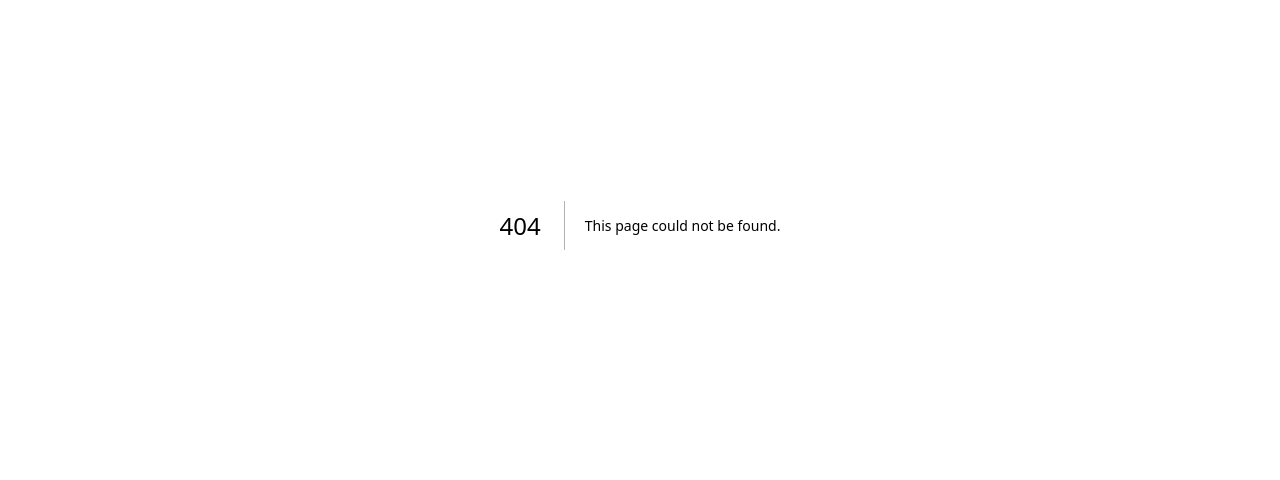
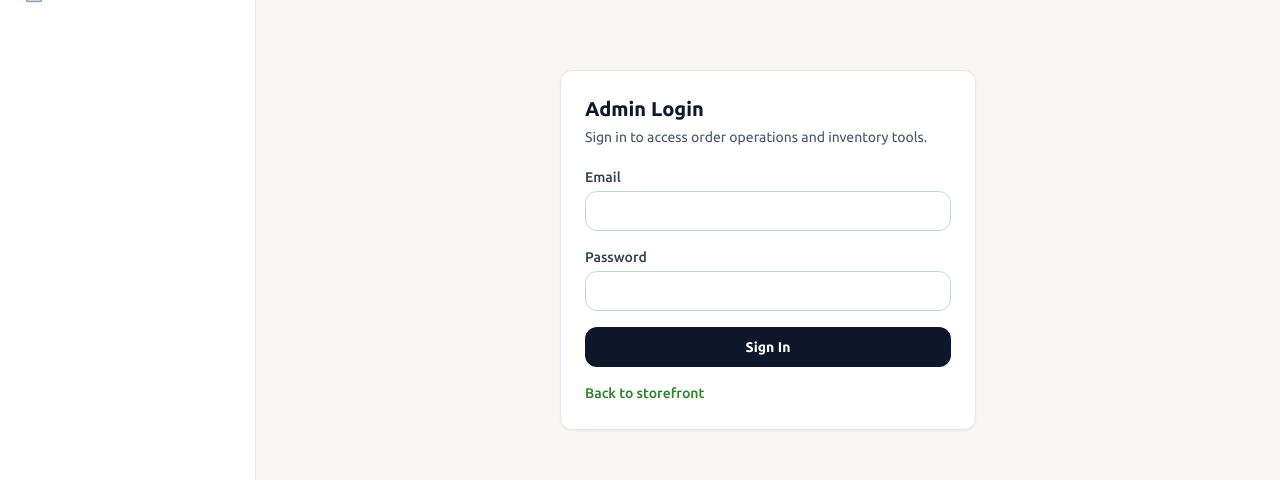
Before and after one commit to kashik09/bf-suma, a Next.js app: page /admin/login in a window 1280 px wide. Before the commit this address had no page. Shown: the part 175-655 px from the top of the page. Built offline with nearby package versions, Linux system fonts and the light colour scheme; no server answers.

Commit message:
feat(admin-auth): add admin login page and logout route
Create credential-based admin sign-in flow with session cookie issuance and add logout endpoint that clears the admin session.

```diff
--- /dev/null
+++ b/src/app/admin/login/page.tsx
@@ -0,0 +1,147 @@
+import { cookies } from "next/headers";
+import Link from "next/link";
+import { redirect } from "next/navigation";
+import {
+  ADMIN_SESSION_COOKIE_NAME,
+  ADMIN_SESSION_MAX_AGE_SECONDS,
+  createAdminSessionToken
+} from "@/lib/admin-session";
+import { getAdminSessionFromCookies } from "@/lib/admin-server";
+import { AdminAuthUnavailableError, authenticateAdminUser } from "@/services/admin-auth";
+
+interface LoginPageSearchParams {
+  error?: string;
+  next?: string;
+}
+
+function getErrorMessage(error?: string) {
+  if (!error) return null;
+  if (error === "invalid_credentials") return "Invalid email or password.";
+  if (error === "auth_unavailable") return "Admin auth is not available yet. Apply database migrations.";
+  if (error === "forbidden") return "You do not have permission for that admin action.";
+  return "Unable to sign in. Please try again.";
+}
+
+function normalizeNextPath(next: string | null | undefined) {
+  if (!next || typeof next !== "string") return "/admin";
+  if (!next.startsWith("/admin")) return "/admin";
+  return next;
+}
+
+export default async function AdminLoginPage({
+  searchParams
+}: {
+  searchParams?: Promise<LoginPageSearchParams>;
+}) {
+  const existingSession = await getAdminSessionFromCookies();
+  if (existingSession) {
+    redirect("/admin");
+  }
+
+  const query = searchParams ? await searchParams : {};
+  const nextPath = normalizeNextPath(query.next);
+
+  async function loginAction(formData: FormData) {
+    "use server";
+
+    const email = String(formData.get("email") || "").trim().toLowerCase();
+    const password = String(formData.get("password") || "");
+    const submittedNext = normalizeNextPath(String(formData.get("next") || ""));
+
+    if (!email || !password) {
+      redirect(`/admin/login?error=invalid_credentials&next=${encodeURIComponent(submittedNext)}`);
+    }
+
+    try {
+      const user = await authenticateAdminUser(email, password);
+      if (!user) {
+        redirect(`/admin/login?error=invalid_credentials&next=${encodeURIComponent(submittedNext)}`);
+      }
+
+      const token = await createAdminSessionToken({
+        userId: user.id,
+        email: user.email,
+        role: user.role
+      });
+
+      const cookieStore = await cookies();
+      cookieStore.set(ADMIN_SESSION_COOKIE_NAME, token, {
+        httpOnly: true,
+        sameSite: "lax",
+        secure: process.env.NODE_ENV === "production",
+        maxAge: ADMIN_SESSION_MAX_AGE_SECONDS,
+        path: "/"
+      });
+
+      redirect(submittedNext);
+    } catch (error) {
+      if (error instanceof AdminAuthUnavailableError) {
+        redirect(`/admin/login?error=auth_unavailable&next=${encodeURIComponent(submittedNext)}`);
+      }
+
+      redirect(`/admin/login?error=invalid_credentials&next=${encodeURIComponent(submittedNext)}`);
+    }
+  }
+
+  const errorMessage = getErrorMessage(query.error);
+
+  return (
+    <div className="mx-auto flex min-h-[calc(100vh-8rem)] w-full max-w-md items-center px-4 py-12">
+      <div className="w-full rounded-xl border border-slate-200 bg-white p-6 shadow-sm">
+        <h1 className="text-xl font-semibold text-slate-900">Admin Login</h1>
+        <p className="mt-1 text-sm text-slate-600">
+          Sign in to access order operations and inventory tools.
+        </p>
+
+        {errorMessage ? (
+          <div className="mt-4 rounded-md border border-rose-200 bg-rose-50 px-3 py-2 text-sm text-rose-700">
+            {errorMessage}
+          </div>
+        ) : null}
+
+        <form action={loginAction} className="mt-5 space-y-4">
+          <input name="next" type="hidden" value={nextPath} />
+
+          <div>
+            <label className="mb-1 block text-sm font-medium text-slate-700" htmlFor="email">
+              Email
+            </label>
+            <input
+              autoComplete="email"
+              className="h-10 w-full rounded-md border border-slate-300 px-3 text-sm"
+              id="email"
+              name="email"
+              required
+              type="email"
+            />
+          </div>
+
+          <div>
+            <label className="mb-1 block text-sm font-medium text-slate-700" htmlFor="password">
+              Password
+            </label>
+            <input
+              autoComplete="current-password"
+              className="h-10 w-full rounded-md border border-slate-300 px-3 text-sm"
+              id="password"
+              name="password"
+              required
+              type="password"
+            />
+          </div>
+
+          <button
+            className="inline-flex h-10 w-full items-center justify-center rounded-md bg-slate-900 px-4 text-sm font-semibold text-white transition hover:bg-slate-800"
+            type="submit"
+          >
+            Sign In
+          </button>
+        </form>
+
+        <Link className="mt-4 inline-flex text-sm font-medium text-brand-700 hover:text-brand-800" href="/">
+          Back to storefront
+        </Link>
+      </div>
+    </div>
+  );
+}
--- /dev/null
+++ b/src/app/admin/logout/route.ts
@@ -0,0 +1,17 @@
+import { NextResponse } from "next/server";
+import { ADMIN_SESSION_COOKIE_NAME } from "@/lib/admin-session";
+
+export async function GET(request: Request) {
+  const redirectUrl = new URL("/admin/login", request.url);
+  const response = NextResponse.redirect(redirectUrl);
+
+  response.cookies.set(ADMIN_SESSION_COOKIE_NAME, "", {
+    httpOnly: true,
+    sameSite: "lax",
+    secure: process.env.NODE_ENV === "production",
+    maxAge: 0,
+    path: "/"
+  });
+
+  return response;
+}
```
